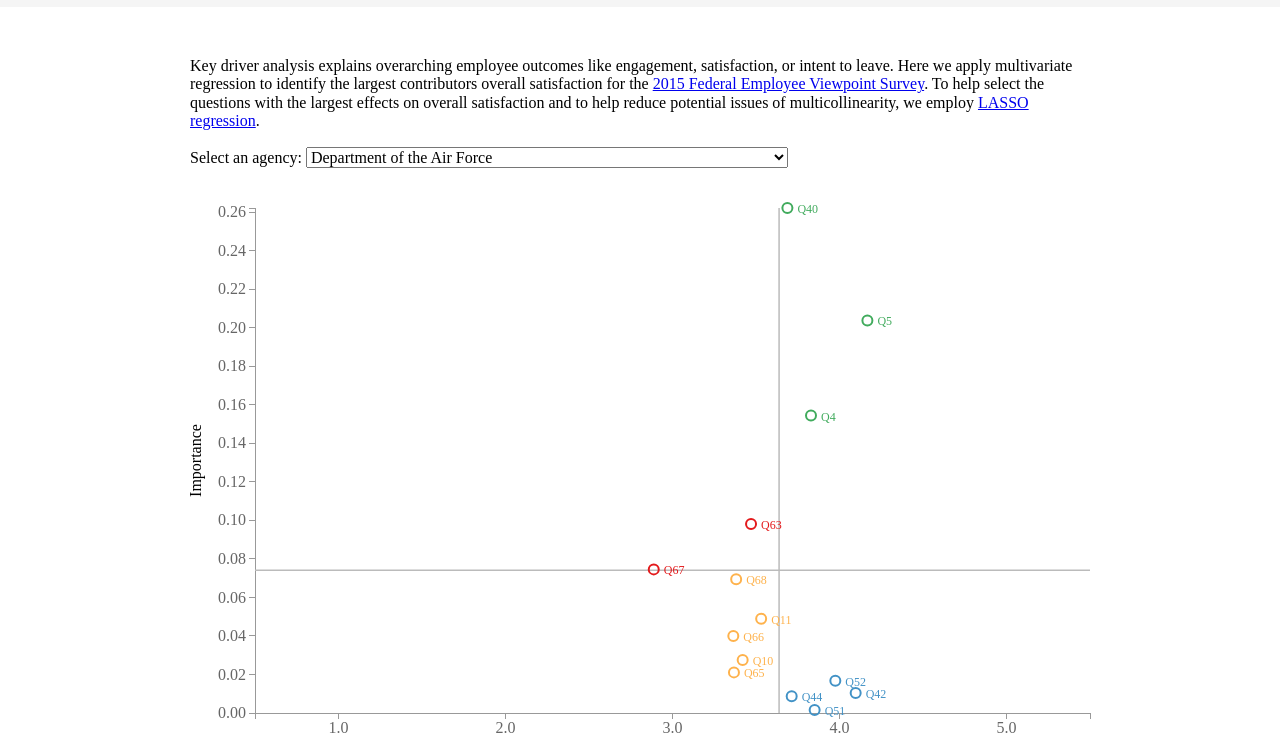
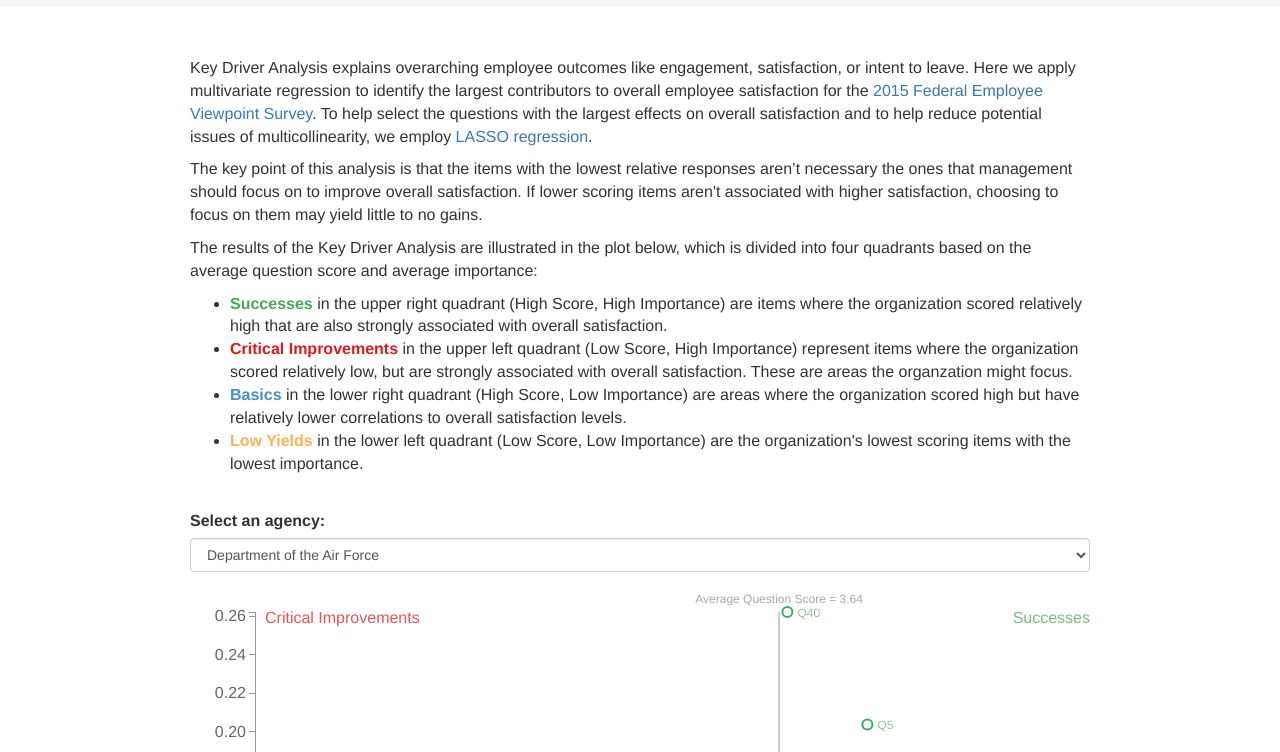
Before and after one commit to EconSys/econsys.github.io, a plain HTML site: page key_driver/index.html in a window 1280 px wide. Shown: the part 48-800 px from the top of the page. Drawn offline with nearby package versions, Linux system fonts and the light colour scheme.

Commit message:
Way more awesome.

```diff
--- a/key_driver/index.html
+++ b/key_driver/index.html
@@ -5,8 +5,7 @@
 <!-- jruby -run -e httpd . -p 9090 -->
 
 <head>
-  <link rel="stylesheet" href="//cdnjs.cloudflare.com/ajax/libs/normalize/4.1.1/normalize.min.css">
-  <!-- <link rel="stylesheet" href="https://cdnjs.cloudflare.com/ajax/libs/skeleton/2.0.4/skeleton.min.css"> -->
+  <link rel="stylesheet" href="https://maxcdn.bootstrapcdn.com/bootstrap/3.3.6/css/bootstrap.min.css">
   <link rel="stylesheet" href="//cdnjs.cloudflare.com/ajax/libs/animate.css/3.5.1/animate.min.css">
   <link rel='stylesheet' href='//fonts.googleapis.com/css?family=Open+Sans:400,300'>
 
@@ -14,7 +13,11 @@
   <script type="text/javascript" src="//cdnjs.cloudflare.com/ajax/libs/d3/3.5.12/d3.min.js"></script>
 
   <style>
-    .nav-bar {
+    body {
+      font-size: 16px;
+    }
+
+    .nav-header {
       font-family: 'Open Sans', sans-serif;
       font-weight: 300;
 
@@ -22,7 +25,7 @@
       color: rgb(43,43,42);
       font-size: 22px;
       line-height: 35px;
-      height: 35px;
+      height: 55px;
       padding: 10px 20px;
     }
 
@@ -41,7 +44,6 @@
     #question-table {
       border-collapse: collapse;
       font-size: 14px;
-      line-height: 1.4rem;
       margin-top: 50px;
       width: 100%;
     }
@@ -79,7 +81,8 @@
 
 <body>
 
-  <div class="nav-bar">
+  <div class="nav-header">
+    <div>
       <svg width="35" height="35" style="float: left;">
         <circle r="6" cx="12" cy="12" style="fill: rgb(227, 26, 28);"></circle>
         <circle r="6" cx="26" cy="12" style="fill: rgb(65, 171, 93);"></circle>
@@ -88,15 +91,40 @@
       </svg>
       <div style="margin-left: 40px">Key Driver Analysis</div>
     </div>
+  </div>
 
 
   <div style="width: 900px; margin: 50px auto;">
     <p>
-     Key driver analysis explains overarching employee outcomes like engagement, satisfaction, or intent to leave. Here we apply multivariate regression to identify the largest contributors overall satisfaction for the <a href="https://www.fedview.opm.gov/" target="_blank">2015 Federal Employee Viewpoint Survey</a>. To help select the questions with the largest effects on overall satisfaction and to help reduce potential issues of multicollinearity, we employ <a href="https://en.wikipedia.org/wiki/Lasso_(statistics)" target=_"blank">LASSO regression</a>.
+     Key Driver Analysis explains overarching employee outcomes like engagement, satisfaction, or intent to leave. Here we apply multivariate regression to identify the largest contributors to overall employee satisfaction for the <a href="https://www.fedview.opm.gov/" target="_blank">2015 Federal Employee Viewpoint Survey</a>. To help select the questions with the largest effects on overall satisfaction and to help reduce potential issues of multicollinearity, we employ <a href="https://en.wikipedia.org/wiki/Lasso_(statistics)" target=_"blank">LASSO regression</a>.
+    </p>
+    <p>
+      The key point of this analysis is that the items with the lowest relative responses aren’t necessary the ones that management should focus on to improve overall satisfaction. If lower scoring items aren't associated with higher  satisfaction, choosing to focus on them may yield little to no gains.
     </p>
 
+    <p>
+      The results of the Key Driver Analysis are illustrated in the plot below, which is divided into four quadrants based on the average question score and average importance:
+    </p>
+
+    <ul style="margin-bottom: 35px;">
+      <li>
+        <span style="color: rgb(65, 171, 93); font-weight: bold;">Successes</span> in the upper right quadrant (High Score, High Importance) are items  where the organization scored relatively high that are also strongly associated with overall satisfaction.
+      </li>
+      <li>
+        <span style="color: rgb(227, 26, 28); font-weight: bold;">Critical Improvements</span> in the upper left quadrant (Low Score, High Importance) represent items where the organization scored relatively low, but are strongly associated with overall satisfaction. These are areas the organzation might focus.
+      </li>
+      <li>
+        <span style="color: rgb(66, 146, 198); font-weight: bold;">Basics</span> in the lower right quadrant (High Score, Low Importance) are areas where the organization scored high but have relatively lower correlations to overall satisfaction levels.
+      </li>
+      <li>
+        <span style="color: rgb(254, 178, 76); font-weight: bold;">Low Yields</span> in the lower left quadrant (Low Score, Low Importance) are the organization's lowest scoring items with the lowest importance.
+      </li>
+    </ul>
+
+
+
     <label>Select an agency: </label>
-    <select id="select-an-agency">
+    <select id="select-an-agency" class="form-control">
       <option value="af">Department of the Air Force</option>
       <option value="af0d">- AFE - US Air Forces in Europe</option>
       <option value="af0j">- AET - Air Education & Training Command</option>
@@ -244,7 +272,25 @@
       <option value="va03">- Veterans Benefits Administration</option>
     </select>
 
-    <svg id="key-driver-graph"></svg>
+    <svg id="key-driver-graph">
+      <defs>
+        <filter id="drop-shadow">
+          <feGaussianBlur in="SourceAlpha" stdDeviation="2.5" result="blur"/>
+          <feColorMatrix type="matrix" values=
+                      "0 0 0 0 255
+                       0 0 0 0 255
+                       0 0 0 0 255
+                       0 0 0 0 0.75"/>
+            <feOffset in="bluralpha" dx="3" dy="3" result="offsetBlur"/>
+            <feMerge>
+              <feMergeNode in="offsetBlur"/>
+              <feMergeNode in="SourceGraphic"/>
+            </feMerge>
+        </filter>
+
+        <!-- <filter id="drop-shadow" height="130%"><feGaussianBlur in="SourceAlpha" stdDeviation="1" result="blur"></feGaussianBlur><feOffset in="blur" dx="0" dy="0" result="offsetBlur"></feOffset><feMerge><feMergeNode in="offsetBlur"></feMergeNode><feMergeNode in="SourceGraphic"></feMergeNode></feMerge></filter> -->
+      </defs>
+    </svg>
 
     <table id="question-table">
       <thead>
@@ -354,6 +400,8 @@
         });
       });
 
+      var format = d3.format('.2f');
+
 
       var x_s = data.map(function(d){ return d.mean }),
           x_max = d3.max(x_s),
@@ -381,26 +429,72 @@
             .attr('class','graph')
             .attr('transform', 'translate(' + margin.left + ',' + margin.top + ')');
 
-        svg.append("g")
-            .attr("class", "x axis")
-            .attr("transform", "translate(0," + height + ")")
-          .append("text")
-            .attr("class", "label")
-            .attr("x", width/2)
-            .attr("y", 50)
-            .style("text-anchor", "middle")
-            .text("Average Question Score");
+        svg.append('g')
+            .attr('class', 'x axis')
+            .attr('transform', 'translate(0,' + height + ')')
+          .append('text')
+            .attr('class', 'label')
+            .attr('x', width/2)
+            .attr('y', 50)
+            .style('text-anchor', 'middle')
+            .text('Average Question Score');
 
-        svg.append("g")
-            .attr("class", "y axis")
-          .append("text")
-            .attr("class", "label")
-            .attr("transform", "rotate(-90)")
-            .attr("x", -height/2)
-            .attr("y", -65)
-            .attr("dy", ".71em")
-            .style("text-anchor", "middle")
-            .text("Importance");
+        svg.append('g')
+            .attr('class', 'y axis')
+          .append('text')
+            .attr('class', 'label')
+            .attr('transform', 'rotate(-90)')
+            .attr('x', -height/2)
+            .attr('y', -65)
+            .attr('dy', '.71em')
+            .style('text-anchor', 'middle')
+            .text('Importance');
+
+        svg.append('text')
+          .text('Successes')
+          .attr('x', width)
+          .attr('y', 0)
+          .attr('dy', '.71em')
+          .style('text-anchor', 'end')
+          .style('fill','rgb(65,171,93)')
+          .style('opacity', 0.75);
+
+        svg.append('text')
+          .text('Critical Improvements')
+          .attr('x', 10)
+          .attr('y', 0)
+          .attr('dy', '.71em')
+          .style('text-anchor', 'start')
+          .style('fill','rgb(227,26,28)')
+          .style('opacity', 0.75);
+
+        svg.append('text')
+          .text('Low Yields')
+          .attr('x', 10)
+          .attr('y', height)
+          .attr('dy', '-.71em')
+          .style('text-anchor', 'start')
+          .style('fill','rgb(254,178,76)')
+          .style('opacity', 0.75);
+
+        svg.append('text')
+          .text('Basics')
+          .attr('x', width)
+          .attr('y', height)
+          .attr('dy', '-.71em')
+          .style('text-anchor', 'end')
+          .style('fill','rgb(66,146,198)')
+          .style('opacity', 0.75);
+
+        svg.append('g')
+          .attr('class', 'line-layer')
+
+        svg.append('g')
+          .attr('class', 'label-layer')
+
+        svg.append('g')
+          .attr('class', 'circle-layer')
+
       }
 
       svg.selectAll('.x.axis').transition().call(x_axis);
@@ -436,7 +530,7 @@
       //   .attr('y', y_scale(coeff_mean + (1.96 * coeff_se)))
       //   .attr('x',0);
 
-      var q_mean_line = svg.selectAll('line.q_mean')
+      var q_mean_line = svg.select('.line-layer').selectAll('line.q_mean')
         .data([q_mean]);
 
       q_mean_line.enter().append('line')
@@ -452,8 +546,27 @@
         .attr('x2', x_scale(q_mean))
         .attr('y2', y_scale(y_max));
 
+      var q_mean_label = svg.select('.line-layer').selectAll('text.q_mean')
+        .data([q_mean]);
 
-      var coeff_mean_line = svg.selectAll('line.coeff_mean')
+      q_mean_label.enter().append('text')
+        .attr('class','q_mean')
+        .attr('dy', '-0.71em')
+        .style({
+          'font-size': '12px',
+          'fill': 'darkgray',
+          'text-anchor': 'middle'
+        });
+
+      q_mean_label.transition()
+        .text(function(d){
+          return 'Average Question Score = ' + format(d);
+        })
+        .attr('x', x_scale(q_mean))
+        .attr('y', y_scale(y_max))
+
+
+      var coeff_mean_line = svg.select('.line-layer').selectAll('line.coeff_mean')
         .data([coeff_mean]);
 
       coeff_mean_line.enter().append('line')
@@ -470,14 +583,58 @@
         .attr('y2', y_scale(coeff_mean));
 
 
+      var coeff_mean_label = svg.select('.line-layer').selectAll('text.coeff_mean')
+        .data([coeff_mean]);
+
+      coeff_mean_label.enter().append('text')
+        .attr('class','coeff_mean')
+        .attr('dy', '-0.71em')
+        .style({
+          'font-size': '12px',
+          'fill': 'darkgray',
+          'text-anchor': 'end'
+        });
+
+      coeff_mean_label.transition()
+        .text(function(d){
+          return 'Average Importance = ' + format(d);
+        })
+        // .attr('x1', x_scale(0.5))
+        // .attr('y1', y_scale(coeff_mean))
+        .attr('x', x_scale(5.5))
+        .attr('y', y_scale(coeff_mean));
+
       var circle_data = data.filter(function(d){ return d.coeff > 0 });
 
-      var circles = svg.selectAll('circle')
+      var labels = svg.select('.label-layer').selectAll('.data-label')
+        .data(circle_data, function(d){ return d.q; });
+
+      labels.enter().append('text')
+        .attr('class','data-label')
+        .attr('dx', 10)
+        .attr('dy', 5)
+        .style('font-size', '12px')
+        .style('fill','#999')
+        .style('filter','url(#drop-shadow)')
+        .style('opacity',0.7);
+
+      labels.text(function(d){ return d.q.toUpperCase(); })
+        .transition()
+        .attr('x', function(d){ return x_scale(d.mean) })
+        .attr('y', function(d){ return y_scale(d.coeff) })
+        .style('fill', function(d){
+          return key_drivers[d.key_driver].color;
+        });
+
+        labels.exit().remove();
+
+
+
+      var circles = svg.select('.circle-layer').selectAll('circle')
         .data(circle_data, function(d){ return d.q; });
 
       circles.enter().append('circle')
-        .attr('r', 5)
-        // .style('opacity', 0.8)
+        .attr('r',5)
         .style('fill','white')
         .style('fill-opacity',0)
         .style('stroke-width',2)
@@ -493,25 +650,7 @@
         circles.exit().remove();
 
 
-      var labels = svg.selectAll('.data-label')
-        .data(circle_data, function(d){ return d.q; });
 
-      labels.enter().append('text')
-        .attr('class','data-label')
-        .attr('dx', 10)
-        .attr('dy', 5)
-        .style('font-size', '12px')
-        .style('fill','#999');
-
-      labels.text(function(d){ return d.q.toUpperCase(); })
-        .transition()
-        .attr('x', function(d){ return x_scale(d.mean) })
-        .attr('y', function(d){ return y_scale(d.coeff) })
-        .style('fill', function(d){
-          return key_drivers[d.key_driver].color;
-        });
-
-        labels.exit().remove();
 
 
       var svg_width = 160,
@@ -519,8 +658,7 @@
           rect_height = 10,
           rect_width = 150,
           rect_y = (svg_height - rect_height)/2,
-          dist_colors = ['#d7191c','#fdae61','#ffffbf','#a6d96a','#1a9641'],
-          format = d3.format('.2f');
+          dist_colors = ['#d7191c','#fdae61','#ffffbf','#a6d96a','#1a9641'];
 
 
       if(d3.select('.rect-axis svg').empty()){
```
Lines whose indentation alone changed are shown as unchanged.
